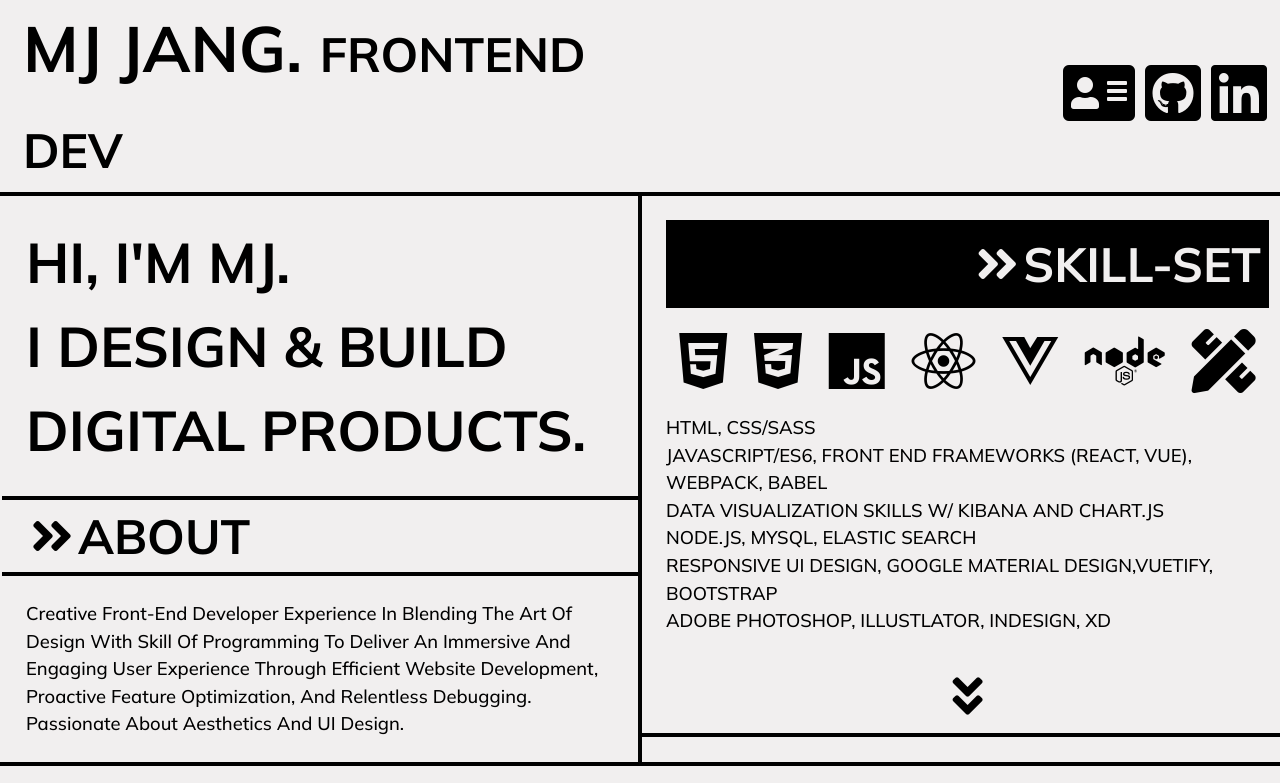
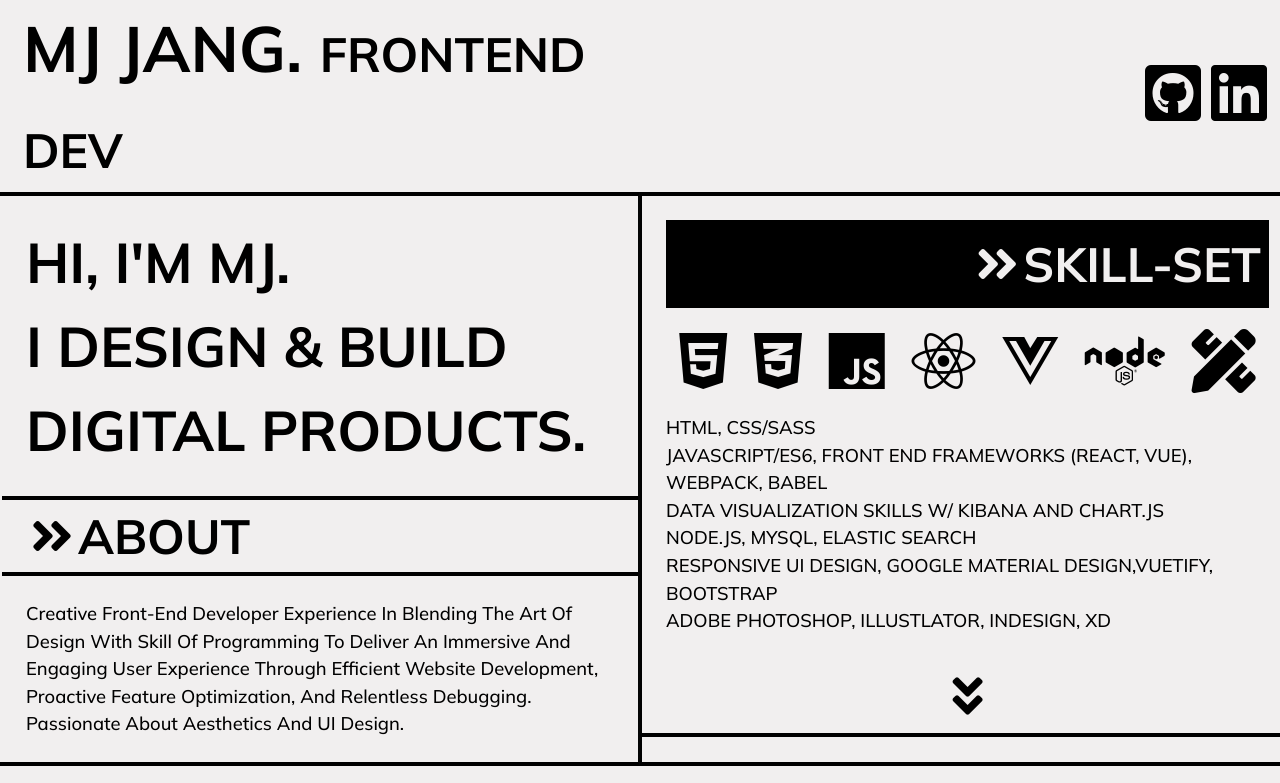
Before and after one commit to myojoojang/personal-app, a React (Create React App) app: page / in a window 1280 px wide. Shown: the top 783 px of the page. Built offline with nearby package versions, Linux system fonts and the light colour scheme; the HTML template or start-up script is replaced by a standard one.

Commit message:
remove cv link

```diff
--- a/src/components/Navbar.js
+++ b/src/components/Navbar.js
@@ -9,9 +9,7 @@ export class Navbar extends Component {
 
 
           <div className='semi-title d-flex text-right d-md-block col-md-6 my-auto'>
-            <span>
-              <a href="https://drive.google.com/file/d/1R0gHXZCK1b5CWeruedfQMQIMNE1TovTJ/view?usp=sharing" target="_blank" rel="noopener noreferrer"><i className="fas fa-address-card"></i></a>
-            </span>
+
 
             <span>
               <a href="https://github.com/myojoojang" target="_blank" rel="noopener noreferrer"><i className="fab fa-github-square"></i></a>
```
